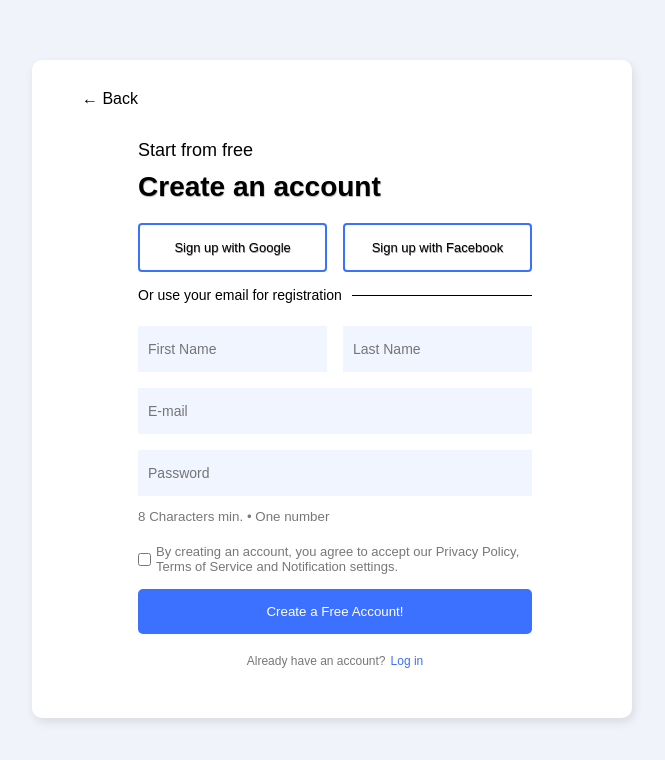
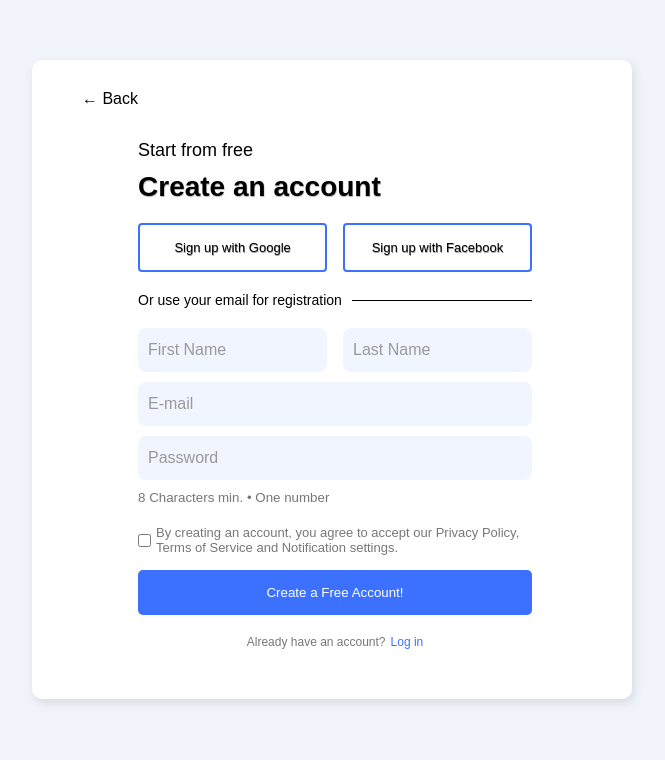
Before and after one commit to princeborn1999/login-page, a React (Create React App) app: page / in a window 1280 px wide. Shown: the top 760 px of the page, without its empty margins (308-973 px from the left). Built offline with nearby package versions, Linux system fonts and the light colour scheme; a web font is replaced by a local one.

Commit message:
update: InputComponent with floating label

```diff
--- a/src/components/InputComponent.tsx
+++ b/src/components/InputComponent.tsx
@@ -1,4 +1,4 @@
-import React from 'react';
+import React, { useState } from 'react';
 import 'styles/InputComponent.css';
 
 interface InputComponentProps {
@@ -20,26 +20,28 @@ const InputComponent: React.FC<InputComponentProps> = ({
     value,
     onChange,
     required = false,
-    width = '100%', // 默認寬度
     customClass = '', // 默認為空字符串
     error,
   }) => {
+    const [hasContent, setHasContent] = useState(!!value);
+    const handleChange = (event: any) => {
+        const newValue = event.target.value;
+        setHasContent(!!newValue);
+        if (onChange) onChange(event);
+      };
     return(
-        <>
-         {/* <div className={`input-container ${customClass}`}> */}
+        <div className={`input-container ${customClass}`}>
             <input
                 type={type}
                 name={name}
-                placeholder={placeholder}
                 value={value}
-                onChange={onChange}
+                onChange={handleChange}
                 required={required}
-                style={{ width }} // 動態設置寬度
-                className="input-field"
             />
-            {error && <div className="error-message">{error}</div>} {/* 显示错误信息 */}
-        {/* </div> */}
-        </>
+            <label className={`floating-label ${hasContent ? 'has-content' : ''}`}>
+                {placeholder}
+            </label>
+        </div>
     )
 }
 export default InputComponent;
--- a/src/components/SignUpFormComponent.tsx
+++ b/src/components/SignUpFormComponent.tsx
@@ -2,7 +2,6 @@ import React, { useState } from "react";
 import { validateEmail, validatePassword } from 'utils/validators';
 import "styles/SignUpFormComponent.css";
 import InputComponent from "components/InputComponent";
-import ButtonComponent from "components/buttonComponent";
 
 const SignUpFormComponent = () => {
   const [formData, setFormData] = useState({
@@ -12,6 +11,7 @@ const SignUpFormComponent = () => {
     password: '',
     agreeToTerms: false,
   });
+
   const [errors, setErrors] = useState({
     firstName: '',
     lastName: '',
@@ -66,7 +66,6 @@ const SignUpFormComponent = () => {
           <p>Or use your email for registration</p>
         </div>
         <form onSubmit={clickToSubmit} className="signup-form">
-
           <div className="input-row">
             <InputComponent
               type="text"
@@ -74,9 +73,6 @@ const SignUpFormComponent = () => {
               placeholder="First Name"
               value={formData.firstName}
               onChange={handleChange}
-              width=""
-              customClass="custom-firstname"
-              error={errors.firstName}
               required
             />
             <InputComponent
@@ -85,32 +81,29 @@ const SignUpFormComponent = () => {
               placeholder="Last Name"
               value={formData.lastName}
               onChange={handleChange}
-              width=""
-              customClass=""
-              error={errors.lastName}
               required
             />
           </div>
+          <div className="input-row">
             <InputComponent
               type="text"
               name="email"
               placeholder="E-mail"
               value={formData.email}
               onChange={handleChange}
-            customClass=""
-            error={errors.email}
               required
             />
+          </div>
+          <div className="input-row">
             <InputComponent
               type="password"
               name="password"
               placeholder="Password"
               value={formData.password}
               onChange={handleChange}
-            customClass=""
-            error={errors.password}
               required
             />
+          </div>
           <small>8 Characters min. • One number</small>
 
           <div className="checkbox-row">
--- a/src/styles/InputComponent.css
+++ b/src/styles/InputComponent.css
@@ -1,11 +1,48 @@
-.input-field {
-    padding: 15px 10px; /* 增加內邊距 */
-    margin: 8px 0; /* 增加上下邊距 */
-    border: none !important;
-    border-radius: 0; /* 邊框圓角 */
-    font-size: 14px; /* 字體大小 */
-    width: 100%; /* 默認寬度 */
+.input-container {
+    position: relative;
+    width: 100%;
     background-color: var(--custom-lightblue);
+    border-radius: 8px;
+}
+
+.input-container input {
+    width: 100%;
+    padding: 20px 10px 6px 10px;
+    font-size: 16px;
+    border: none;
+    outline: none;
+    background-color: transparent;
+}
+
+.floating-label {
+    position: absolute;
+    top: 50%;
+    left: 10px;
+    transform: translateY(-50%);
+    color: #999;
+    font-size: 16px;
+    pointer-events: none;
+    transition: 0.3s ease all;
+}
+
+.input-container input:focus + .floating-label {
+    top: 10px;
+    font-size: 12px;
+    color: #000;
+}
+
+.has-content{
+    position: absolute;
+    top: 50%;
+    left: 10px;
+    transform: translateY(-50%);
+    color: #999;
+    font-size: 16px;
+    pointer-events: none;
+    transition: 0.3s ease all;
+    top: 10px;
+    font-size: 12px;
+    color: #000;
 }
 
 .input-field[type="checkbox"]{
@@ -21,9 +58,3 @@
     cursor: pointer;
     position: relative;
 }
-
-.error-message {
-    color: #e74c3c; /* 错误信息颜色 */
-    font-size: 12px;
-    margin-top: 5px; /* 错误信息与输入框的距离 */
-  }
--- a/src/styles/SignUpFormComponent.css
+++ b/src/styles/SignUpFormComponent.css
@@ -7,7 +7,7 @@ body {
   max-width: 600px;
   margin: 60px auto;
   padding: 30px 50px;
-  background-color: white;
+  background-color: #FFFFFF;
   border-radius: 10px;
   box-shadow: 2px 4px 10px rgba(0, 0, 0, 0.1);
 }
@@ -85,7 +85,7 @@ body {
 }
 
 .registration-text {
-  margin: 15px 0;
+  margin: 20px 0;
   font-weight: 500;
   display: flex;
   align-items: center;
@@ -108,6 +108,8 @@ body {
 .input-row {
   display: flex;
   justify-content: space-between;
+  gap: 16px;
+  margin: 10px 0;
 }
 
 .input-row input {
```
Lines whose indentation alone changed are shown as unchanged.
